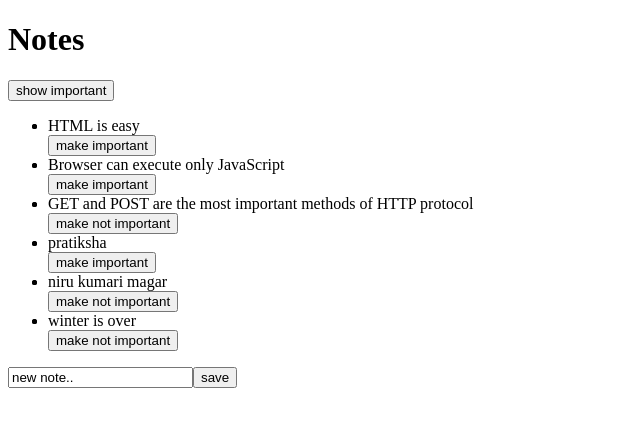
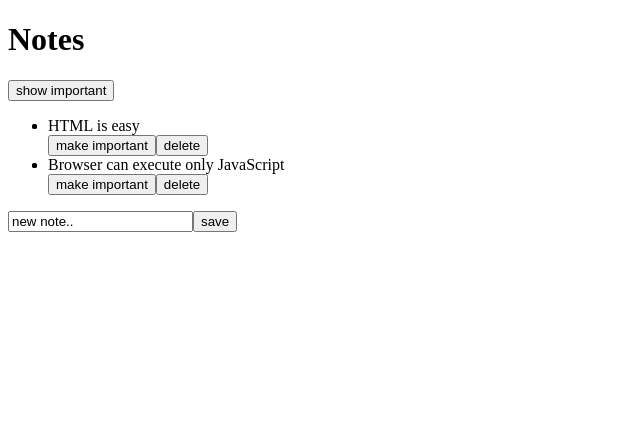
Before and after one commit to pratiksj/fullstack-exercise, a React (Create React App) app in the folder workshop/part2/: page / in a window 1280 px wide. Shown: the top 426 px of the page, without its empty margins (0-640 px from the left). Built offline with nearby package versions, Linux system fonts and the light colour scheme; data requests are answered from the project's data file.

Commit message:
add: delete functionality in the note app

```diff
--- a/workshop/part2/db.json
+++ b/workshop/part2/db.json
@@ -9,29 +9,6 @@
       "id": 2,
       "content": "Browser can execute only JavaScript",
       "important": false
-    },
-    {
-      "id": 3,
-      "content": "GET and POST are the most important methods of HTTP protocol",
-      "important": true
-    },
-    {
-      "content": "pratiksha",
-      "data": "2023-07-25T16:35:55.751Z",
-      "important": false,
-      "id": 4
-    },
-    {
-      "content": "niru kumari magar",
-      "data": "2023-07-25T16:36:02.985Z",
-      "important": true,
-      "id": 5
-    },
-    {
-      "content": "winter is over",
-      "data": "2023-07-26T04:46:07.355Z",
-      "important": true,
-      "id": 6
     }
   ]
 }
--- a/workshop/part2/src/App.js
+++ b/workshop/part2/src/App.js
@@ -25,7 +25,6 @@ const App = () => {
       content: newNote,
       data: new Date().toISOString(),
       important: Math.random() < 0.5 ? true : false,
-      id: notes.length + 1,
     };
     noteServices.create(noteObject).then((response) => {
       setNotes(notes.concat(noteObject));
@@ -44,8 +43,20 @@ const App = () => {
     //const url = `http://localhost:3001/notes/${id}`;
     const note = notes.find((n) => n.id === id);
     const noteTochange = { ...note, important: !note.important };
-    noteServices.update(id, noteTochange).then((response) => {
-      setNotes(notes.map((n) => (n.id !== id ? n : response.data)));
+    noteServices
+      .update(id, noteTochange)
+      .then((response) => {
+        setNotes(notes.map((n) => (n.id !== id ? n : response.data)));
+      })
+      .catch((error) => {
+        alert(`the note '${note.content}' was already deleted from server`);
+        setNotes(notes.filter((note) => note.id !== id));
+      });
+  };
+  const noteToDelete = (id) => {
+    console.log(id, "delete");
+    noteServices.remove(id).then((response) => {
+      setNotes(notes.filter((note) => note.id !== id));
     });
   };
 
@@ -64,6 +75,7 @@ const App = () => {
               key={note.id}
               note={note}
               toggleImportance={() => toggleImportanceOf(note.id)}
+              noteToDelete={noteToDelete}
             />
           </li>
         ))}
--- a/workshop/part2/src/components/Note.js
+++ b/workshop/part2/src/components/Note.js
@@ -1,9 +1,10 @@
-const Note = ({ note, toggleImportance }) => {
+const Note = ({ note, toggleImportance, noteToDelete }) => {
   const lable = note.important ? "make not important" : "make important";
   return (
     <div>
       <li>{note.content}</li>
       <button onClick={toggleImportance}>{lable}</button>
+      <button onClick={() => noteToDelete(note.id)}>delete</button>
     </div>
   );
 };
--- a/workshop/part2/src/services/notes.js
+++ b/workshop/part2/src/services/notes.js
@@ -16,8 +16,13 @@ const update = (id, newObject) => {
   return axios.put(`${baseUrl}/${id}`, newObject);
 };
 
+const remove = (id) => {
+  return axios.delete(`${baseUrl}/${id}`);
+};
+
 export default {
-  getAll: getAll,
-  create: create,
-  update: update,
+  getAll,
+  create,
+  update,
+  remove,
 };
```
Also changed, not shown: 1 other file (tests, documents, lock files or other folders).
